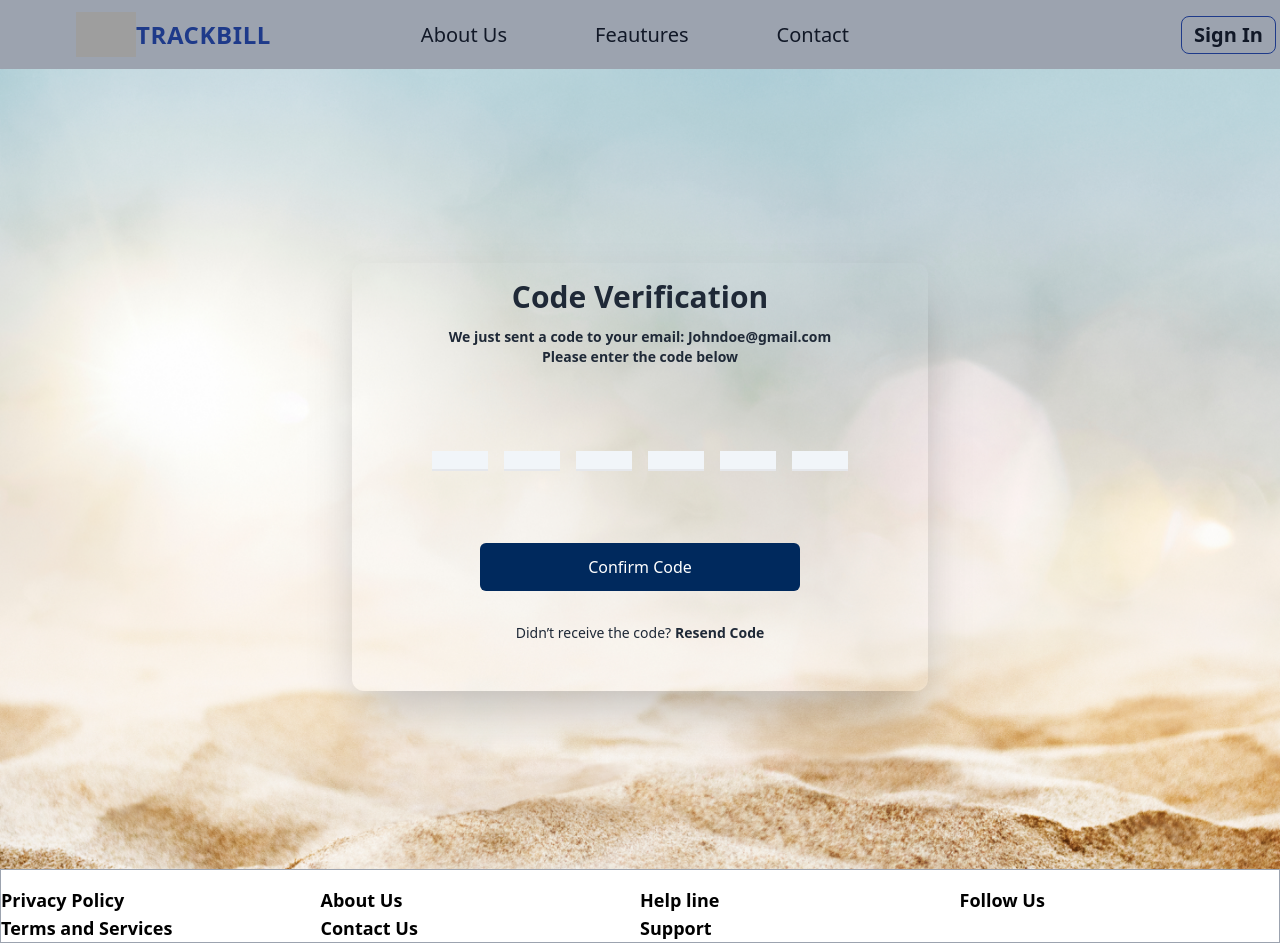
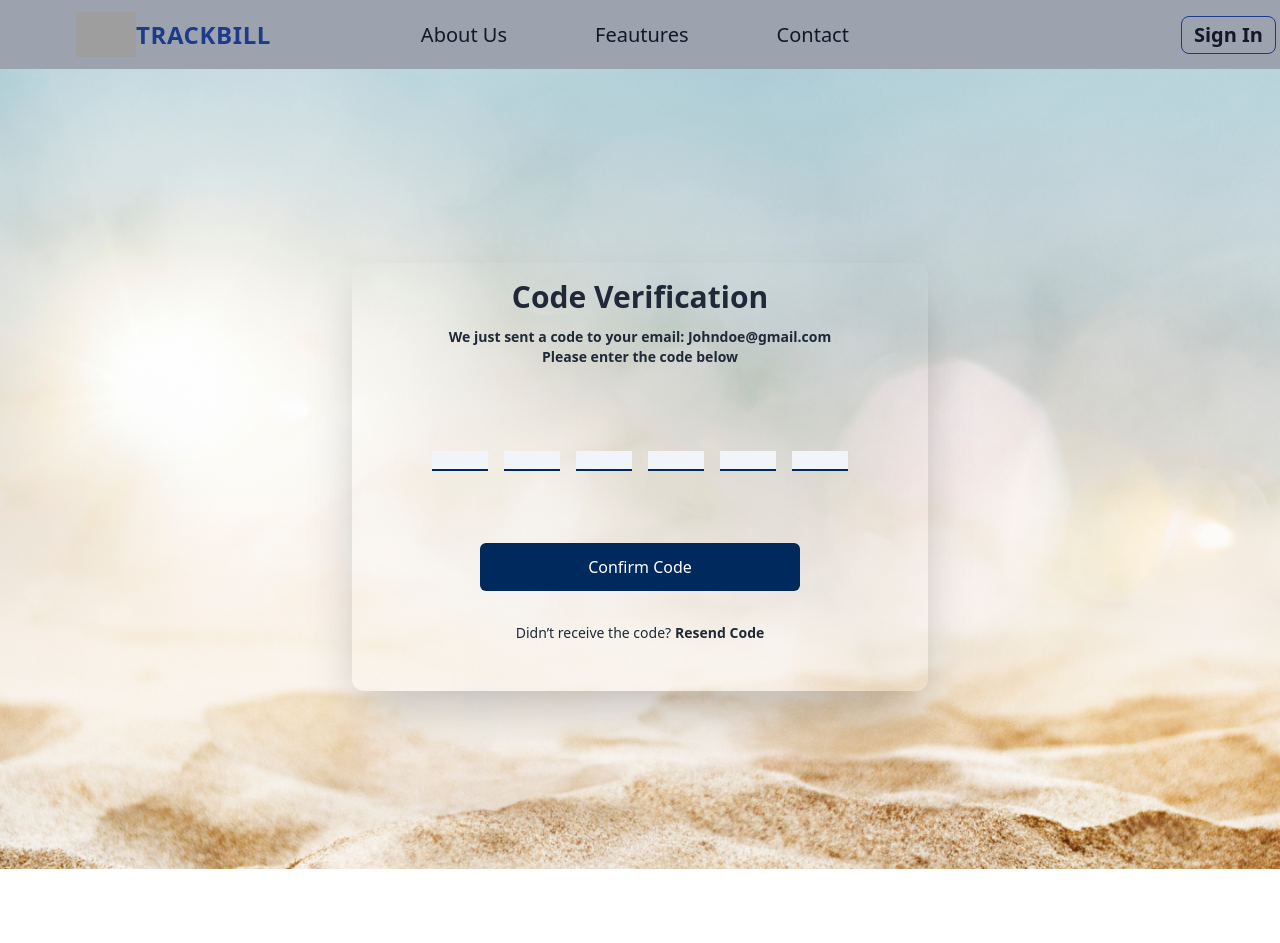
Before and after one commit to holuborhee/trackbill, a Vue app: page /auth/verification in a window 1280 px wide. After the commit the page ends 869 px from the top, so only its background shows below. Built offline with nearby package versions, Linux system fonts and the light colour scheme; grey boxes are pictures that could not be loaded.

Commit message:
remove footer

```diff
--- a/src/App.vue
+++ b/src/App.vue
@@ -7,7 +7,7 @@
             <router-view></router-view>
       </main>
 
-      <TheFooter />
+
   </div>
 
 
@@ -16,12 +16,12 @@
 
 <script>
 import TheHeader from './components/TheHeader.vue'
-import TheFooter from './components/TheFooter.vue'
+
 
 export default {
   components:{
     TheHeader,
-    TheFooter,
+
 
   }
 
--- a/src/views/Landing.vue
+++ b/src/views/Landing.vue
@@ -32,4 +32,14 @@
       </button>
     </div>
   </div>
+  <TheFooter />
 </template>
+
+<script>
+import TheFooter from '../components/TheFooter.vue'
+export default {
+  components:{
+    TheFooter
+  }
+}
+</script>
--- a/src/views/Verification.vue
+++ b/src/views/Verification.vue
@@ -31,7 +31,7 @@
                   text-center
                   w-16
                   h-16
-                  border-b-2 border-my-btn
+                  border-b-2 border-primary
                   h-5
                   md-2
                   text-xs
@@ -50,7 +50,7 @@
                   text-center
                   w-16
                   h-16
-                  border-b-2 border-my-btn
+                  border-b-2 border-primary
                   h-5
                   md-2
                   text-xs
@@ -69,7 +69,7 @@
                   text-center
                   w-16
                   h-16
-                  border-b-2 border-my-btn
+                  border-b-2 border-primary
                   h-5
                   md-2
                   text-xs
@@ -88,7 +88,7 @@
                   text-center
                   w-16
                   h-16
-                  border-b-2 border-my-btn
+                  border-b-2 border-primary
                   h-5
                   md-2
                   text-xs
@@ -107,7 +107,7 @@
                   text-center
                   w-16
                   h-16
-                  border-b-2 border-my-btn
+                  border-b-2 border-primary
                   h-5
                   text-xs
                   bg-slate-100
@@ -125,7 +125,7 @@
                   text-center
                   w-16
                   h-16
-                  border-b-2 border-my-btn
+                  border-b-2 border-primary
                   h-5
                   md-2
                   text-xs
```
